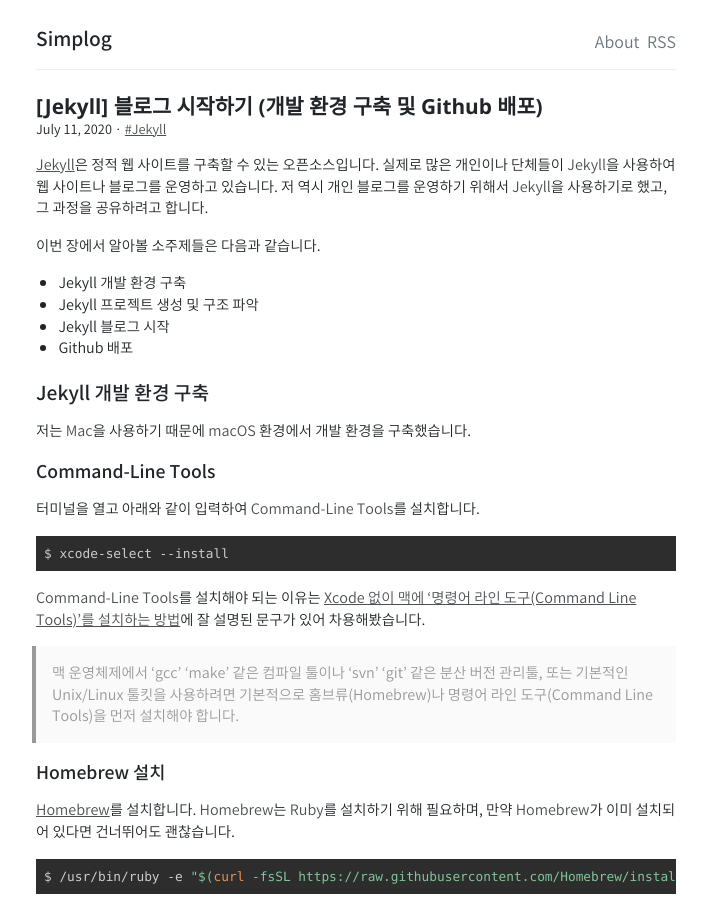
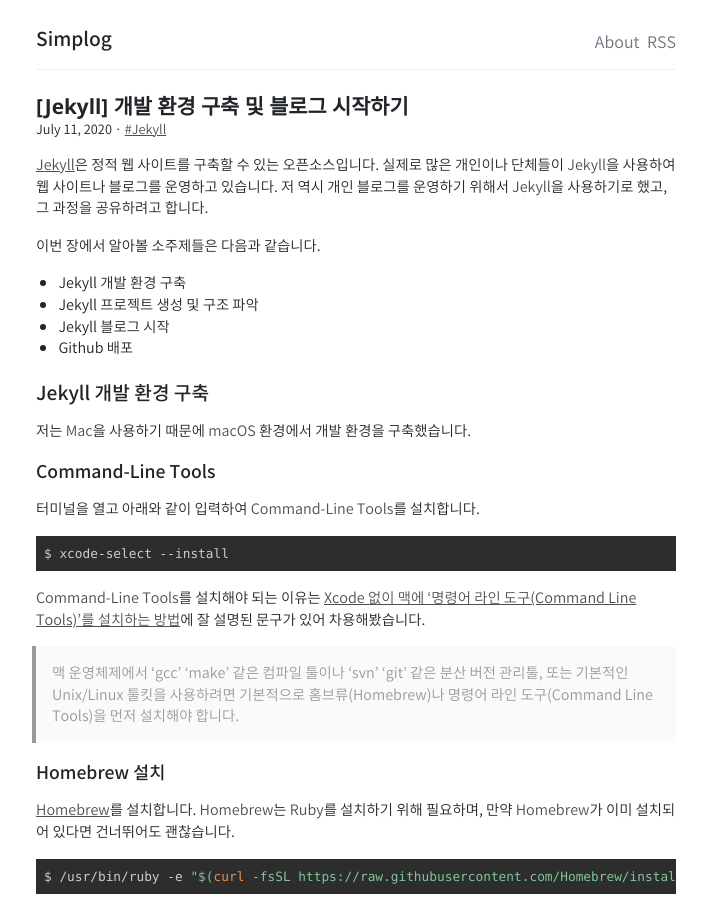
Before and after one commit to daehopark/simplog-jekyll-theme, a Jekyll site: the page built from _posts/2020-07-11-[Jekyll] 개발 환경 구축 및 블로그 시작하기.md, in a window 1280 px wide and 900 px high. Shown: the whole window, without its empty margins (284-991 px from the left). Built offline with Jekyll 4.4.1, drawn with Linux system fonts in a browser that asks for light colours; comment, search, counter and statistics services are not loaded.

Commit message:
[Jekyll] 개발 환경 구축 및 블로그 시작하기

```diff
--- a/_posts/2020-07-11-[Jekyll] 블로그 시작하기 (개발 환경 구축 및 Github 배포).md
+++ b/_posts/2020-07-11-[Jekyll] 개발 환경 구축 및 블로그 시작하기.md
@@ -1,6 +1,6 @@
 ---
 layout: post
-title: "[Jekyll] 블로그 시작하기 (개발 환경 구축 및 Github 배포)"
+title: "[Jekyll] 개발 환경 구축 및 블로그 시작하기"
 tags: ["jekyll"]
 comments: true
 ---
```
